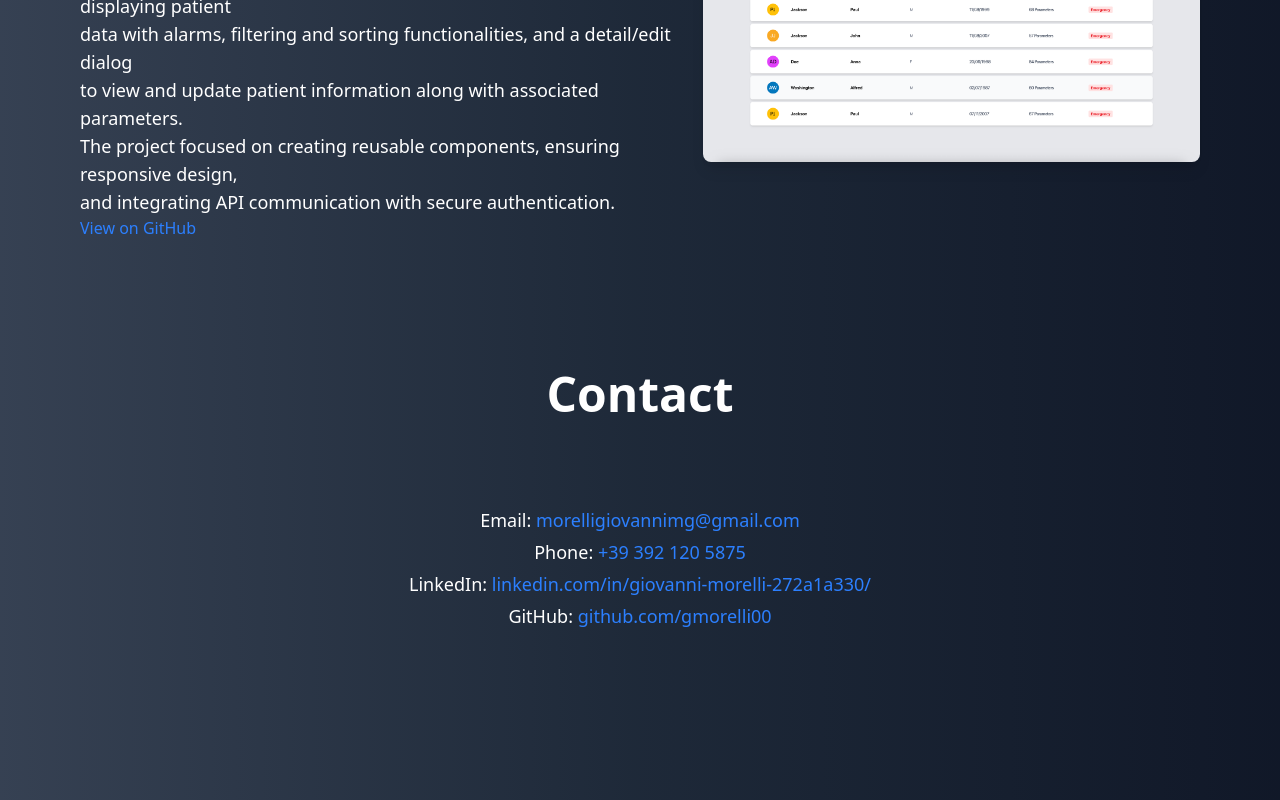
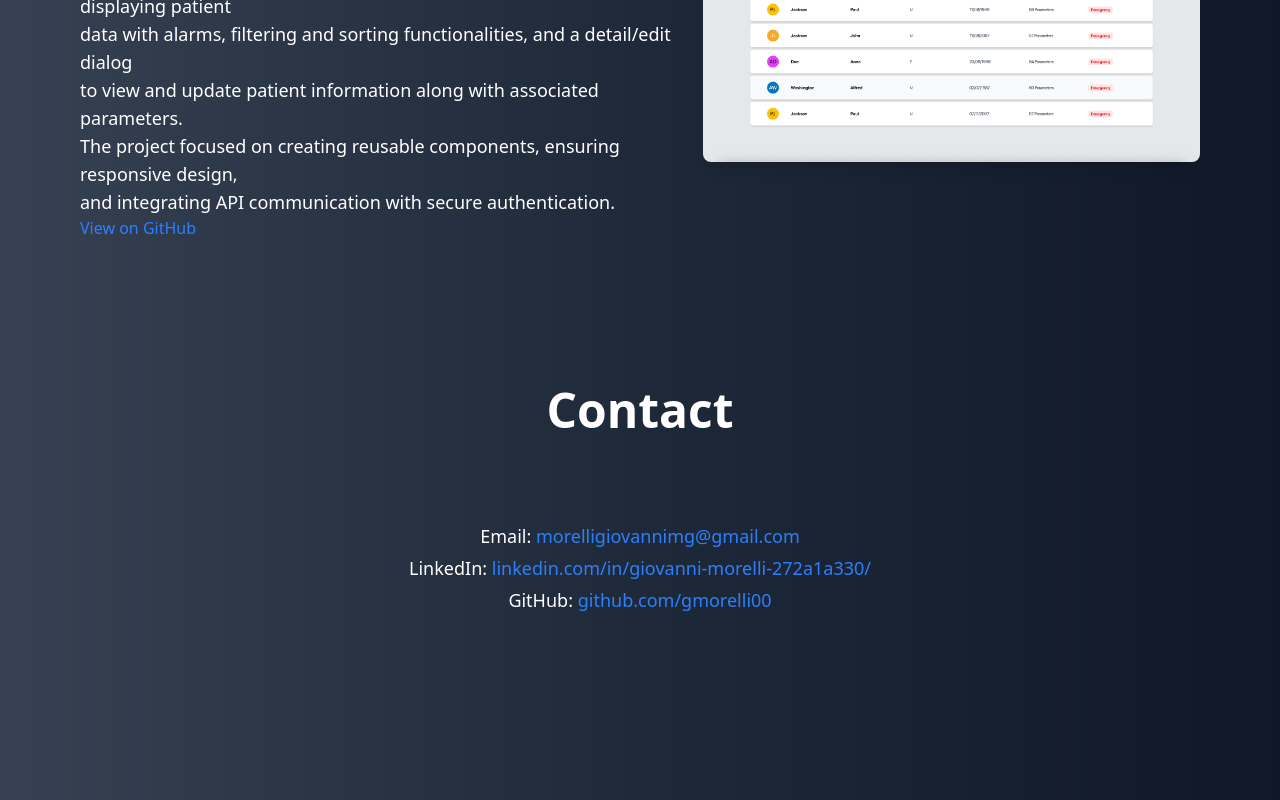
Before and after one commit to gmorelli00/My-portfolio, a React (Vite) app: page / in a window 1280 px wide. Shown: the part 2776-3576 px from the top of the page. Built offline with nearby package versions, Linux system fonts and the light colour scheme.

Commit message:
alpha 0.2

```diff
--- a/src/layout/Footer.tsx
+++ b/src/layout/Footer.tsx
@@ -7,7 +7,6 @@ function Footer() {
         <h1 id="contact" className="text-5xl font-bold">Contact</h1>
         <div className="flex flex-col justify-center items-center mt-20 w-full space-y-1">
             <p className="text-lg">Email: <a href="mailto:morelligiovannimg@gmail.com" className="text-blue-500 hover:underline">morelligiovannimg@gmail.com</a></p>
-            <p className="text-lg">Phone: <a href="tel:+393921205875" className="text-blue-500 hover:underline">+39 392 120 5875</a></p>
             <p className="text-lg">LinkedIn: <a href="https://www.linkedin.com/in/giovanni-morelli-272a1a330/" className="text-blue-500 hover:underline">linkedin.com/in/giovanni-morelli-272a1a330/</a></p>
             <p className="text-lg">GitHub: <a href="https://github.com/gmorelli00" className="text-blue-500 hover:underline">github.com/gmorelli00</a></p>
         </div>
--- a/vite.config.ts
+++ b/vite.config.ts
@@ -8,4 +8,5 @@ export default defineConfig({
     react(),
     tailwindcss()
   ],
+  base: '/My-portfolio/'
 })
```
Also changed, not shown: 1 other file (tests, documents, lock files or other folders).
